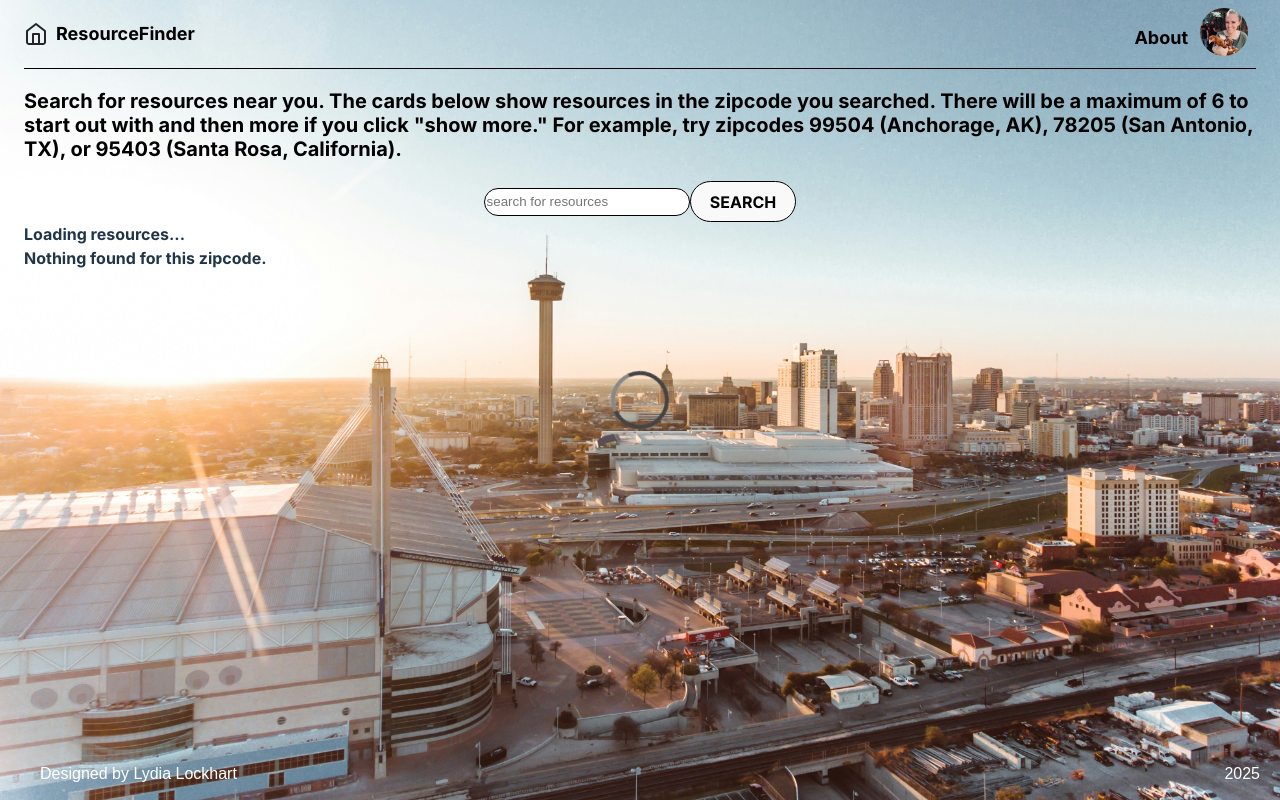
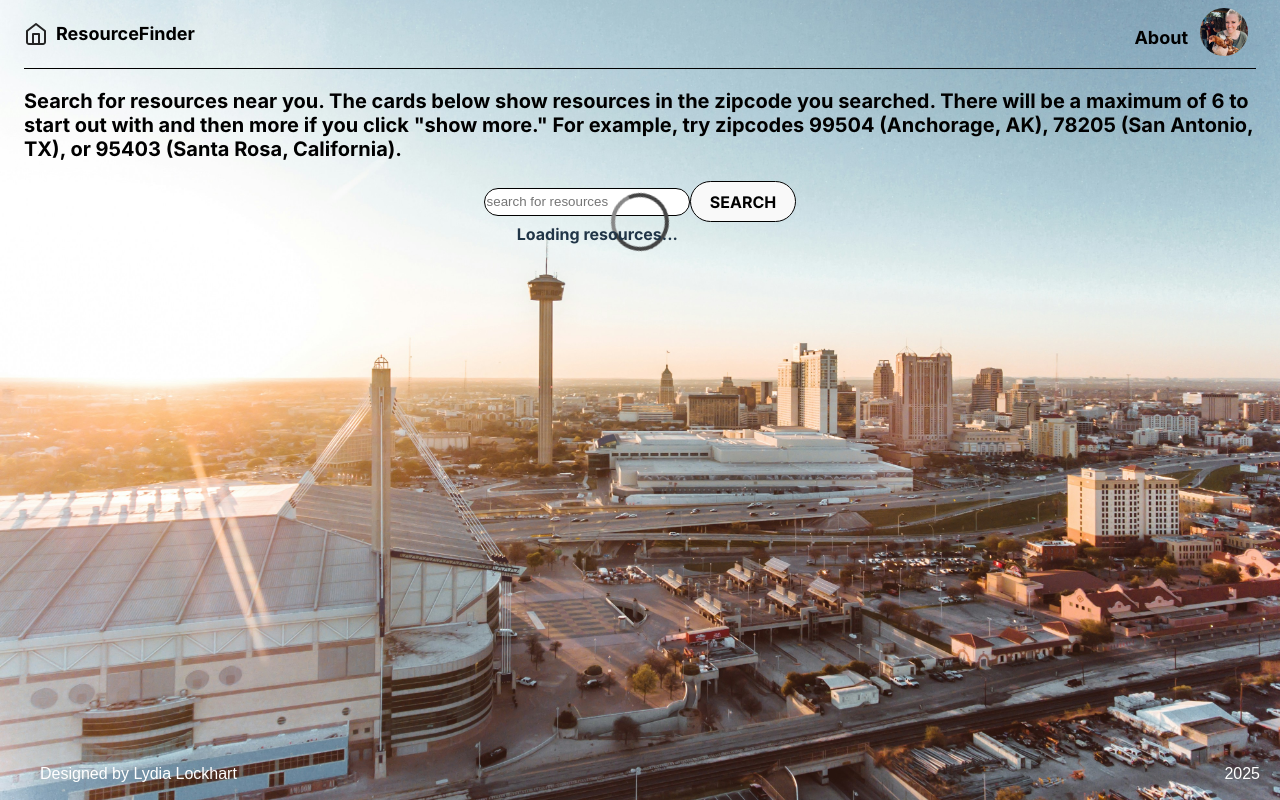
Before and after one commit to lydiacodes04/final-project, a React (Vite) app in the folder hello-vite/: page / in a window 1280 px wide. Built offline with nearby package versions, Linux system fonts and the light colour scheme.

Commit message:
place Loading resources message

```diff
--- a/hello-vite/src/components/App/App.jsx
+++ b/hello-vite/src/components/App/App.jsx
@@ -21,7 +21,6 @@ function App() {
     console.log("Searching for zip:", inputValue);
     getYouthPrograms(inputValue)
       .then((data) => {
-        console.log(data.YouthProgramList.length);
         const result = data.YouthProgramList.filter(
           (program) => program.Zip === inputValue
         );
--- a/hello-vite/src/components/Preloader/Preloader.css
+++ b/hello-vite/src/components/Preloader/Preloader.css
@@ -1,3 +1,6 @@
+.circle {
+  position: relative;
+}
 .circle-preloader {
   display: block;
   width: 50px;
@@ -14,6 +17,19 @@
   animation: spin 0.75s infinite linear;
 }
 
+.circle-preloader__loading {
+  position: absolute;
+  top: 80%;
+  left: 40%;
+}
+/* .circle-preloader__nothing {
+  position: absolute;
+  top: 0;
+  left: 2;
+  right: 0;
+  bottom: 2;
+} */
+
 /* .circle_preloader-loading {
   visibility: hidden;
 }
--- a/hello-vite/src/components/Preloader/Preloader.jsx
+++ b/hello-vite/src/components/Preloader/Preloader.jsx
@@ -4,8 +4,10 @@ function Preloader({}) {
   return (
     <div className="circle">
       <div className="circle-preloader"></div>
-      <div className="circle__loading">Loading resources...</div>
-      <div className="circle__nothing">Nothing found for this zipcode.</div>
+      <div className="circle-preloader__loading">Loading resources...</div>
+      {/* <div className="circle-preloader__nothing">
+        Nothing found for this zipcode.
+      </div> */}
     </div>
   );
 }
```
